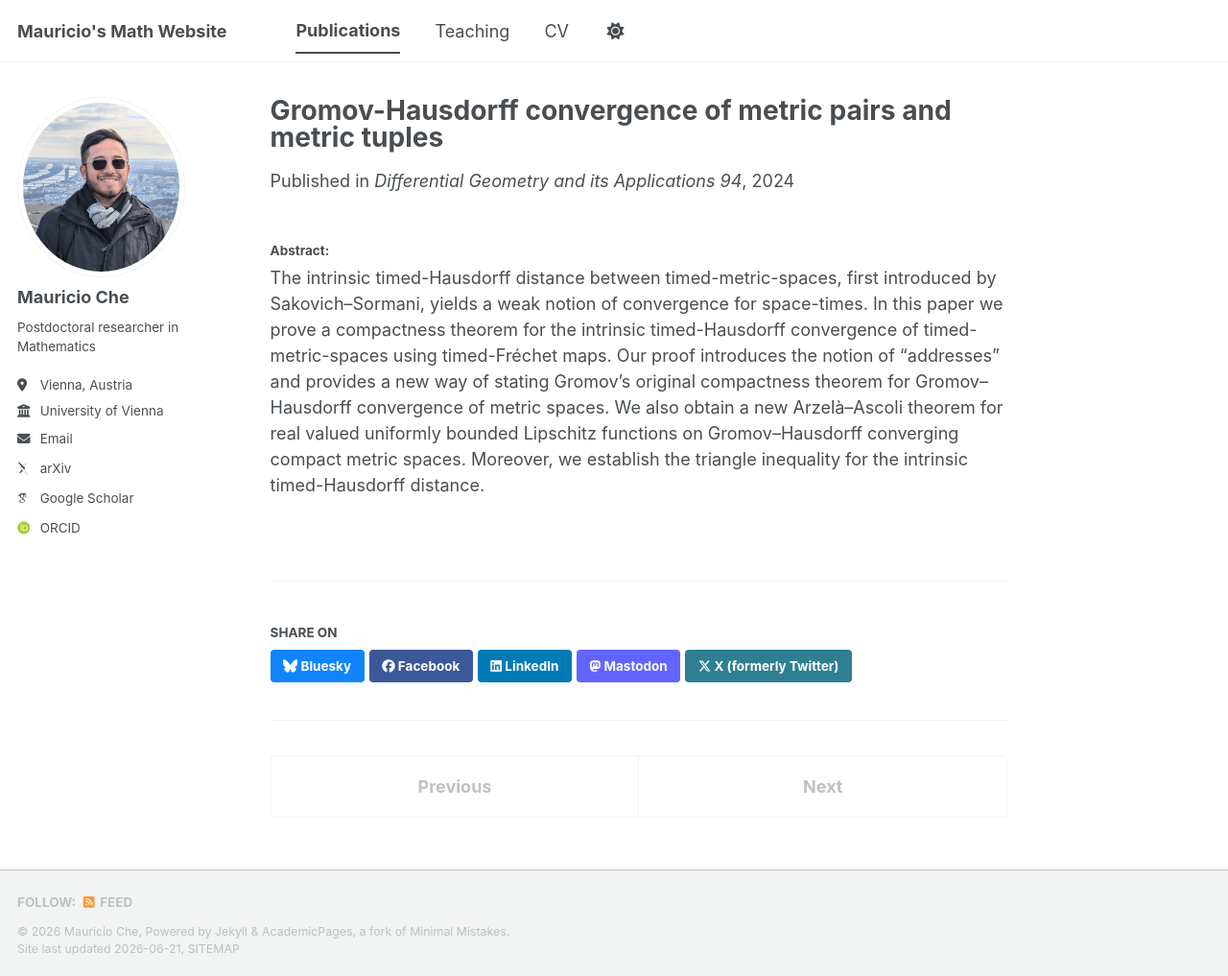
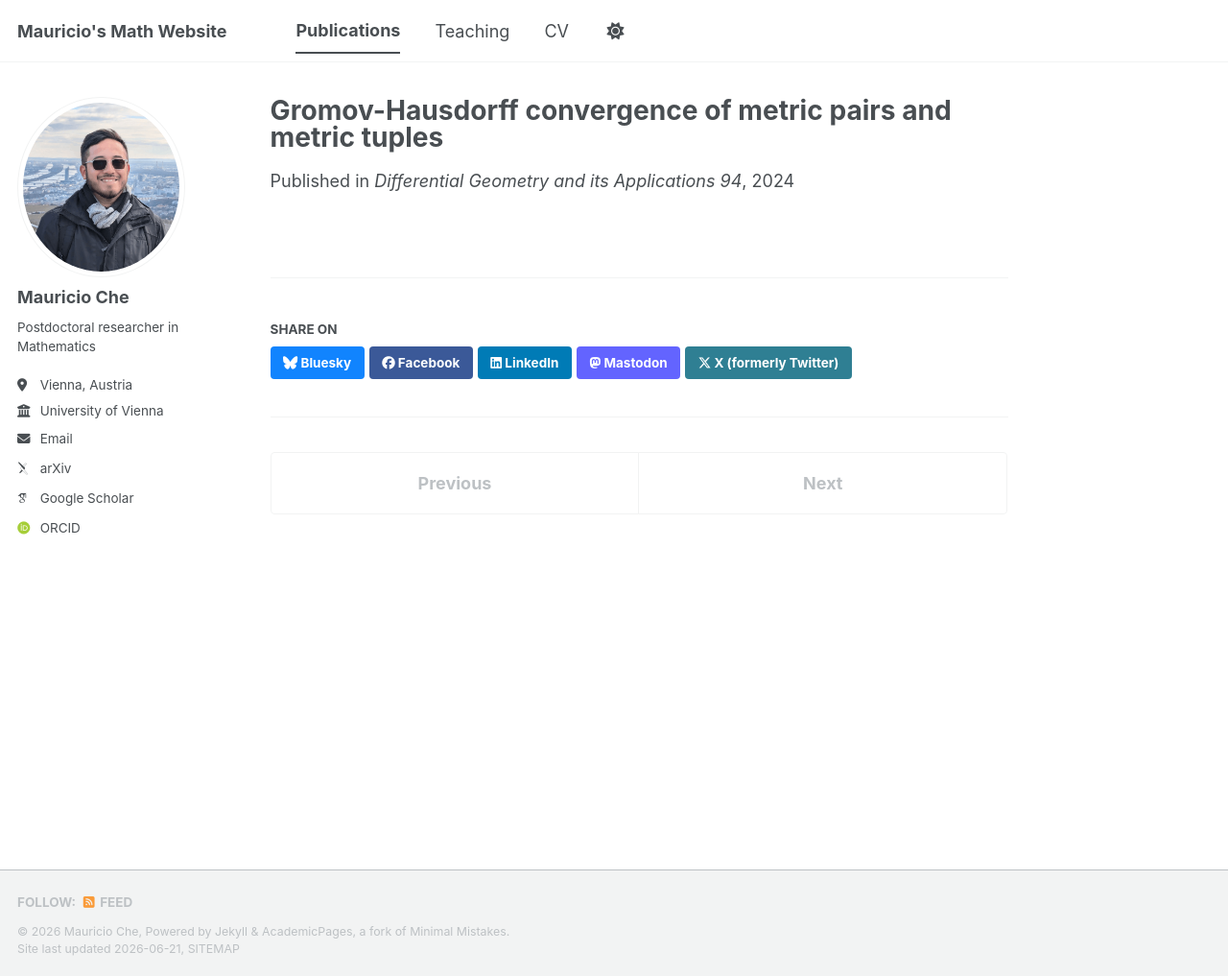
Before and after one commit to MauricioChe/mauricioche.github.io, a Jekyll site: the page built from _publications/2023-AhumadaGomez-Che.md, in a window 1280 px wide and 1017 px high. Shown: the whole window at 96% size. Built offline with Jekyll 4.4.1, drawn with Linux system fonts in a browser that asks for light colours; some web fonts are replaced; a script bundle is joined from its source files by our own code; library files that are not in the unit come from our copies.

Commit message:
Update 2023-AhumadaGomez-Che.md

```diff
--- a/_publications/2023-AhumadaGomez-Che.md
+++ b/_publications/2023-AhumadaGomez-Che.md
@@ -7,6 +7,3 @@ date: 2024-06-01
 venue: 'Differential Geometry and its Applications 94'
 paperurl: https://doi.org/10.1016/j.difgeo.2024.102135
 ---
-
-#### Abstract:
-The intrinsic timed-Hausdorff distance between timed-metric-spaces, first introduced by Sakovich–Sormani, yields a weak notion of convergence for space-times. In this paper we prove a compactness theorem for the intrinsic timed-Hausdorff convergence of timed-metric-spaces using timed-Fréchet maps. Our proof introduces the notion of “addresses” and provides a new way of stating Gromov's original compactness theorem for Gromov–Hausdorff convergence of metric spaces. We also obtain a new Arzelà–Ascoli theorem for real valued uniformly bounded Lipschitz functions on Gromov–Hausdorff converging compact metric spaces. Moreover, we establish the triangle inequality for the intrinsic timed-Hausdorff distance.
```
